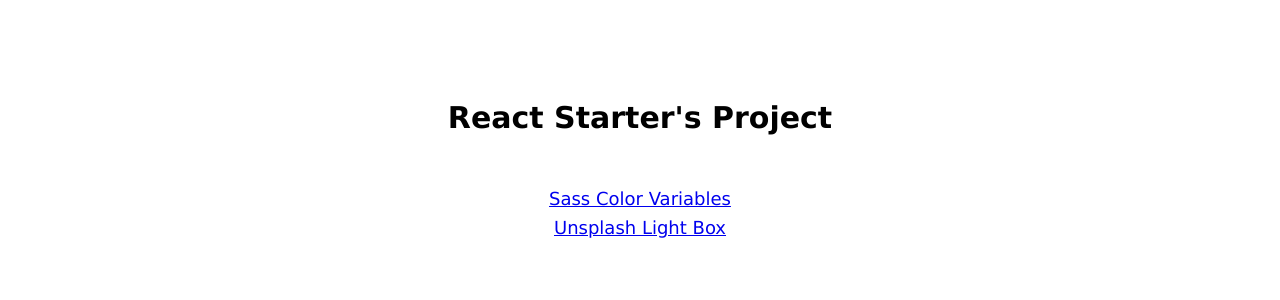
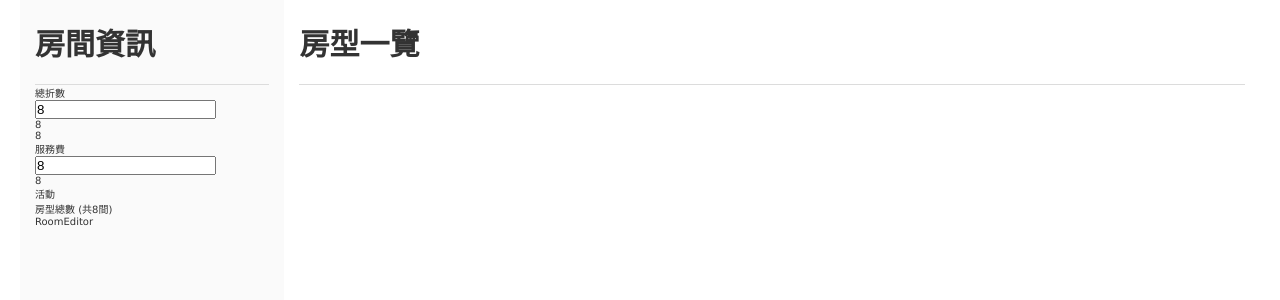
Before and after one commit to 900bce/react-starter, a React (Create React App) app: page /03 in a window 1280 px wide. Shown: the top 300 px of the page. Built offline with nearby package versions, Linux system fonts and the light colour scheme.

Commit message:
add page no.3 basic layout

```diff
--- a/src/App.js
+++ b/src/App.js
@@ -1,6 +1,6 @@
 import Home from './Home';
 import { BrowserRouter, Switch, Route } from 'react-router-dom';
-import { SassColorVariables, UnsplashLightBox } from './pages';
+import { SassColorVariables, UnsplashLightBox, HotelManagement } from './pages';
 
 function App() {
   return (
@@ -12,6 +12,9 @@ function App() {
         <Route path="/02">
           <UnsplashLightBox />
         </Route>
+        <Route path="/03">
+          <HotelManagement />
+        </Route>
         <Route path="/">
           <Home />
         </Route>
--- a/src/Home.jsx
+++ b/src/Home.jsx
@@ -25,6 +25,9 @@ export default function Home() {
           <li>
             <Link to="/02">Unsplash Light Box</Link>
           </li>
+          <li>
+            <Link to="/03">Hotel Management</Link>
+          </li>
         </ul>
       </nav>
     </>
--- /dev/null
+++ b/src/pages/03-hotel-management/Input.jsx
@@ -0,0 +1,16 @@
+import React from 'react'
+import useInput from './hooks/useInput';
+
+function Input({ labelText, value: initialValue }) {
+  const { value, bind } = useInput(initialValue);
+
+  return (
+    <div>
+      <label>{labelText}</label><br />
+      <input type="text" value={value} {...bind } />
+      <p>{ value }</p>
+    </div>
+  )
+}
+
+export default Input
--- /dev/null
+++ b/src/pages/03-hotel-management/RoomEditor.jsx
@@ -0,0 +1,12 @@
+import React from 'react'
+import styled from 'styled-components';
+
+function RoomEditor() {
+  return (
+    <div>
+      RoomEditor
+    </div>
+  )
+}
+
+export default RoomEditor
--- /dev/null
+++ b/src/pages/03-hotel-management/Sidebar.jsx
@@ -0,0 +1,39 @@
+import React from 'react'
+import styled from 'styled-components';
+import RoomEditor from './RoomEditor';
+import Input from './Input';
+
+const SideBar = styled.div`
+  width: 33rem;
+  height: 100vh;
+  padding: 0 1.5rem;
+  background-color: #fafafa;
+`;
+
+const Header = styled.h2`
+  font-size: 3rem;
+  padding: 2rem 0;
+  border-bottom: 1px solid rgb(220, 220, 220);
+`;
+
+const inputValue = 8;
+
+function Sidebar() {
+  return (
+    <SideBar>
+      <Header>房間資訊</Header>
+      <Input labelText="總折數" value={inputValue} />
+      <p>{inputValue}</p>
+      <Input labelText="服務費" value={inputValue} />
+      <div>
+        <label>活動</label>
+      </div>
+      <div className="SidebarContent">
+        <div className="SidebarContentTitle">房型總數 (共8間)</div>
+        <RoomEditor />
+      </div>
+    </SideBar>
+  )
+}
+
+export default Sidebar
--- /dev/null
+++ b/src/pages/03-hotel-management/hooks/useInput.jsx
@@ -0,0 +1,18 @@
+import { useState } from 'react';
+
+function useInput(initialValue) {
+  const [value, setValue] = useState(initialValue);
+
+  return {
+    value,
+    setValue,
+    bind: {
+      value,
+      onChange: event => {
+        setValue(event.target.value);
+      }
+    }
+  };
+};
+
+export default useInput;
--- /dev/null
+++ b/src/pages/03-hotel-management/index.jsx
@@ -0,0 +1,33 @@
+import React from 'react'
+import styled from 'styled-components';
+import Sidebar from './Sidebar';
+
+const Container = styled.div`
+  display: flex;
+  margin: 0 2rem;
+  color: #333;
+`;
+
+const Content = styled.div`
+  width: 100%;
+  padding: 0 1.5rem;
+`;
+
+const Header = styled.h2`
+  font-size: 3rem;
+  padding: 2rem 0;
+  border-bottom: 1px solid rgb(220, 220, 220);
+`;
+
+function HotelManagement() {
+  return (
+    <Container>
+      <Sidebar />
+      <Content>
+        <Header>房型一覽</Header>
+      </Content>
+    </Container>
+  )
+}
+
+export default HotelManagement
--- a/src/pages/index.js
+++ b/src/pages/index.js
@@ -1,4 +1,5 @@
 import SassColorVariables from './01-sass-color-variables';
 import UnsplashLightBox from './02-unsplash-light-box';
+import HotelManagement from './03-hotel-management';
 
-export { SassColorVariables, UnsplashLightBox };
+export { SassColorVariables, UnsplashLightBox, HotelManagement };
```
